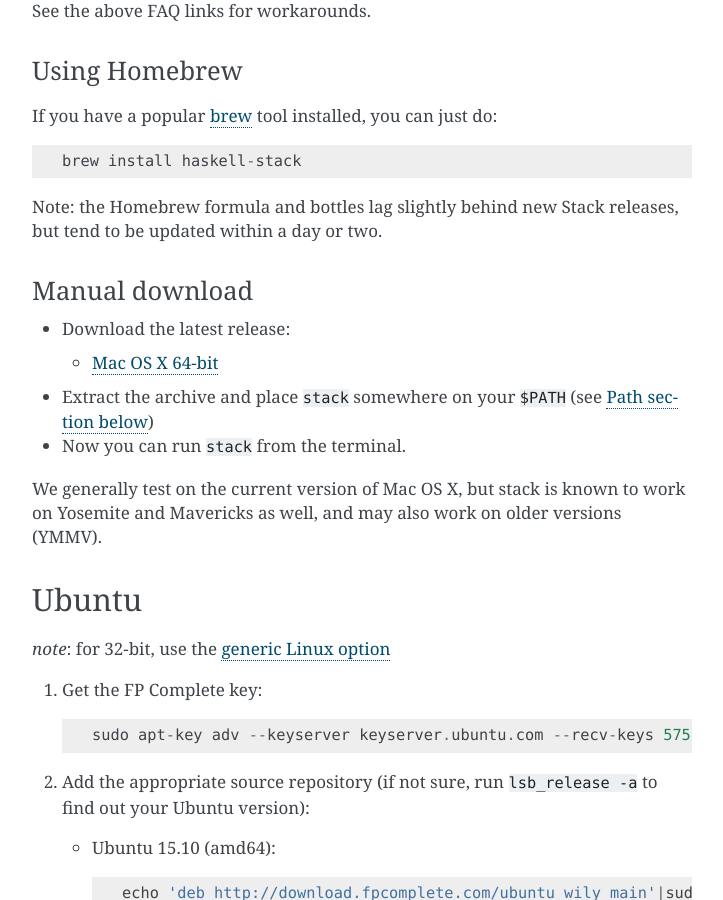
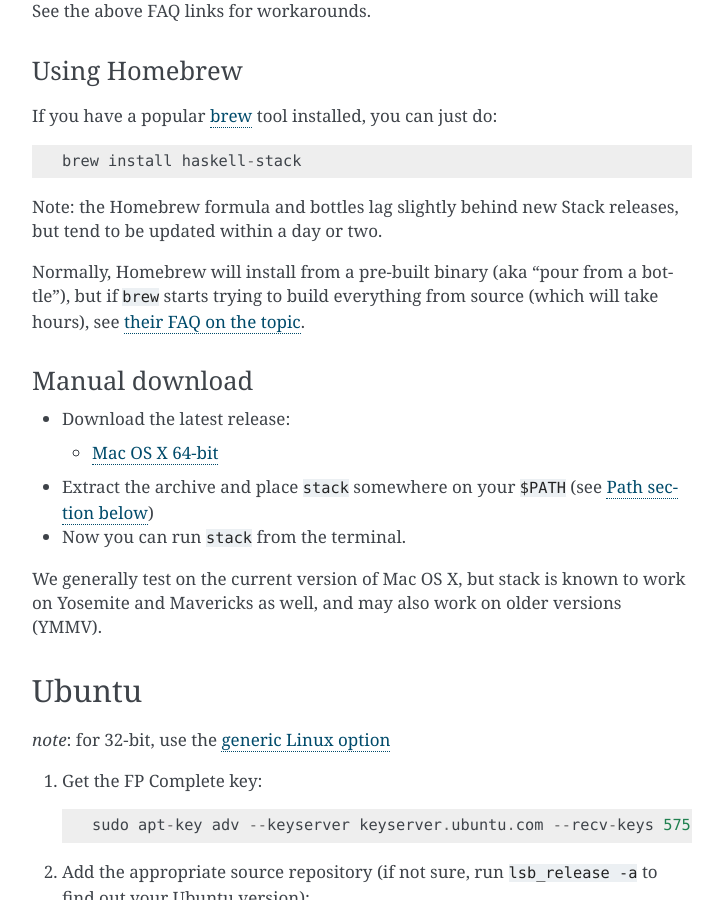
Before and after one commit to commercialhaskell/stack, a Sphinx documentation site: the page built from doc/install_and_upgrade.md, in a window 1280 px wide and 900 px high, scrolled down 1304 px. Shown: the whole window, without its empty margins (388-1111 px from the left). Built offline with Sphinx 7.4.7, drawn with Linux system fonts in a browser that asks for light colours.

Commit message:
Update install_and_upgrade.md

```diff
--- a/doc/install_and_upgrade.md
+++ b/doc/install_and_upgrade.md
@@ -72,6 +72,11 @@
 
 Note: the Homebrew formula and bottles lag slightly behind new Stack releases,
 but tend to be updated within a day or two.
+
+Normally, Homebrew will install from a pre-built binary (aka "pour from a
+bottle"), but if `brew` starts trying to build everything from source (which
+will take hours), see
+[their FAQ on the topic](https://github.com/Homebrew/homebrew/blob/master/share/doc/homebrew/FAQ.md#why-do-you-compile-everything).
 
 ### Manual download
 
```
